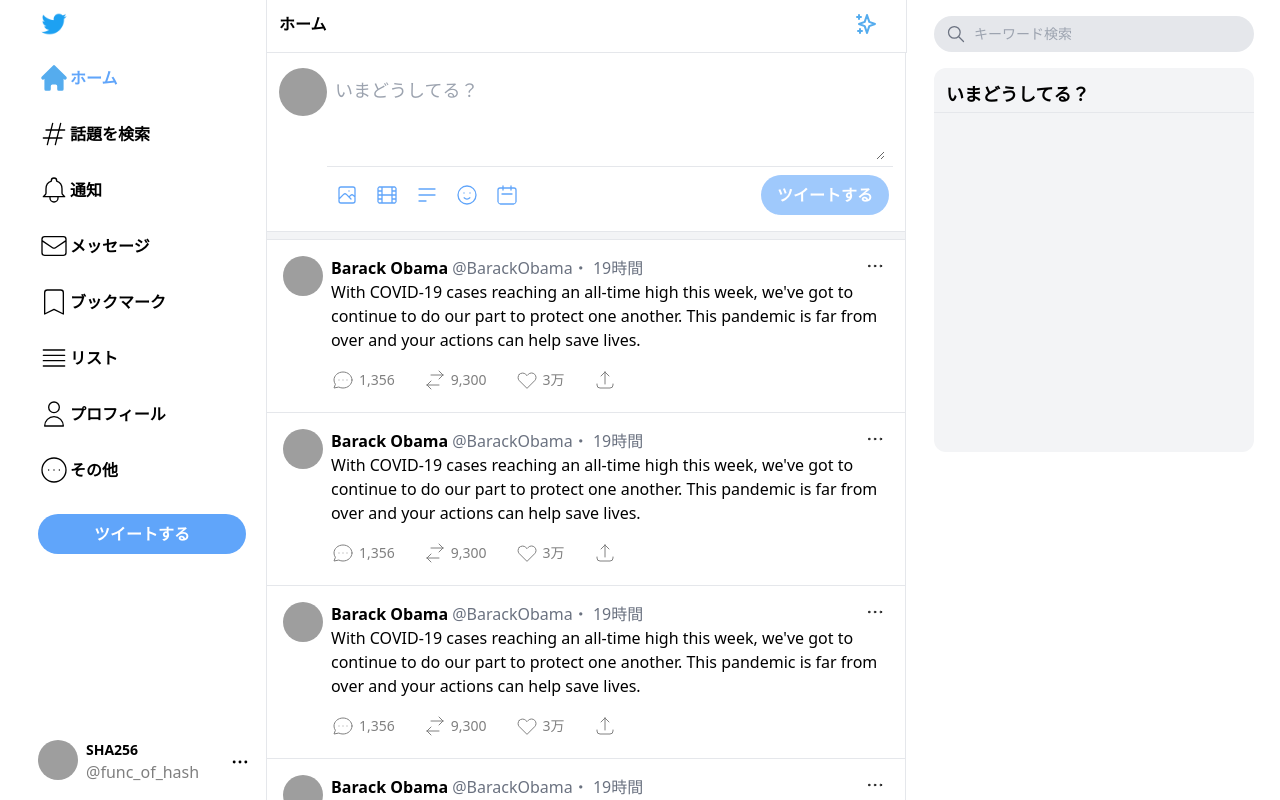
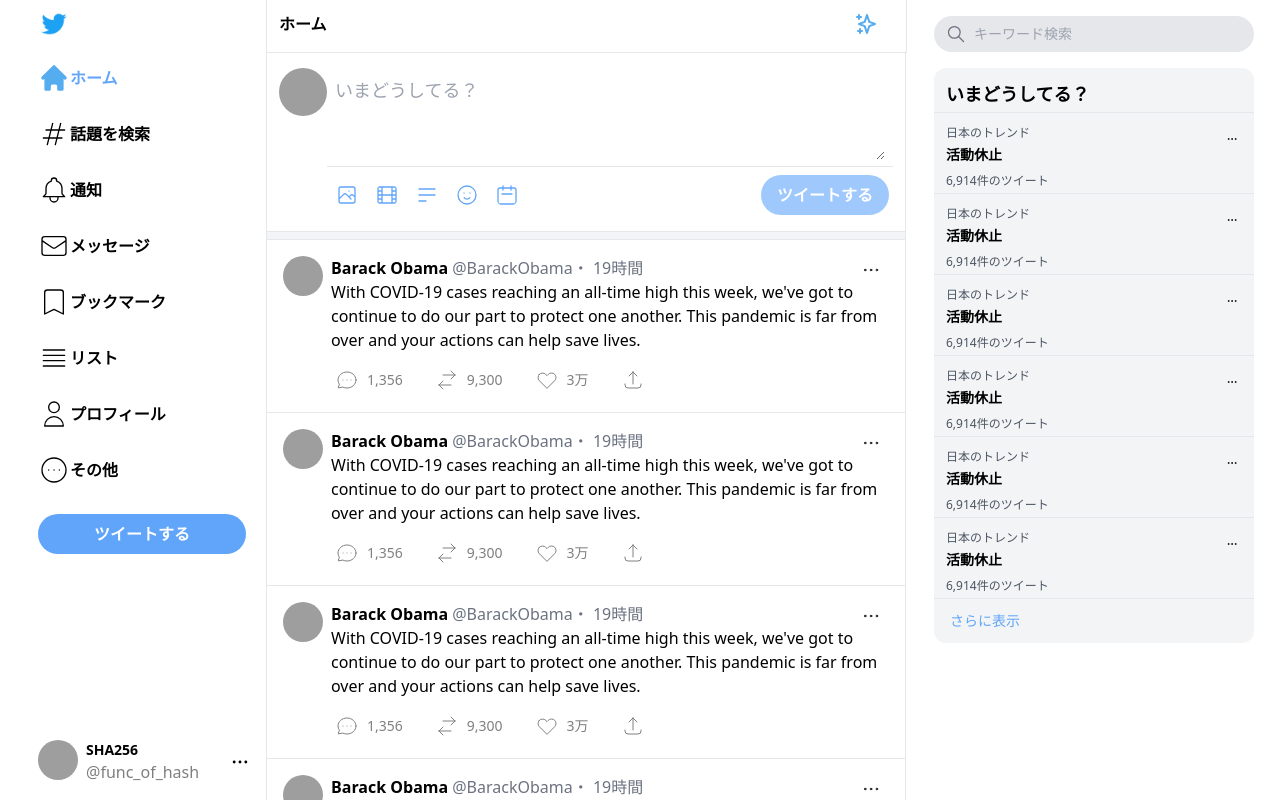
Before and after one commit to Nishino0719/twitter-clone, a Next.js app: page /home in a window 1280 px wide. Built offline with nearby package versions, Linux system fonts and the light colour scheme; grey boxes are pictures that could not be loaded.

Commit message:
:hammer: style(svg): add hover actions color

```diff
--- a/components/card.tsx
+++ b/components/card.tsx
@@ -1,7 +1,7 @@
 import Link from "next/link";
 
 const Card = () => (
-  <div className="flex container p-4 border-b">
+  <div className="flex container p-4 border-b hover:bg-gray-100 cursor-pointer">
     <img
       src="https://pbs.twimg.com/profile_images/1329647526807543809/2SGvnHYV_400x400.jpg"
       className="w-10 h-10 rounded-full mr-2"
@@ -18,8 +18,7 @@
           xmlns="http://www.w3.org/2000/svg"
           fill="none"
           viewBox="0 0 24 24"
-          stroke="black"
-          className="absolute right-1 w-5"
+          className="absolute right-1 w-7 h-7 rounded-full p-1 stroke-current text-black hover:text-blue-400 hover:bg-blue-50 top-0 cursor-pointer"
         >
           <path
             strokeLinecap="round"
@@ -41,7 +40,7 @@
             fill="none"
             viewBox="0 0 24 24"
             stroke="currentColor"
-            className="w-6 opacity-50"
+            className="w-8 h-8 rounded-full p-1 stroke-current text-black opacity-50 hover:text-blue-700 hover:bg-blue-100 top-0 cursor-pointer"
           >
             <path
               strokeLinecap="round"
@@ -57,8 +56,7 @@
             xmlns="http://www.w3.org/2000/svg"
             fill="none"
             viewBox="0 0 24 24"
-            stroke="currentColor"
-            className="w-6 opacity-50"
+            className="w-8 h-8 rounded-full p-1 stroke-current text-black opacity-50 hover:text-green-800 hover:bg-green-100 top-0 cursor-pointer"
           >
             <path
               strokeLinecap="round"
@@ -74,8 +72,7 @@
             xmlns="http://www.w3.org/2000/svg"
             fill="none"
             viewBox="0 0 24 24"
-            stroke="currentColor"
-            className="w-6 opacity-50"
+            className="w-8 h-8 rounded-full p-1 stroke-current text-black opacity-50 hover:text-red-700 hover:bg-red-100 top-0 cursor-pointer"
           >
             <path
               strokeLinecap="round"
@@ -90,8 +87,7 @@
           xmlns="http://www.w3.org/2000/svg"
           fill="none"
           viewBox="0 0 24 24"
-          stroke="currentColor"
-          className="w-6 opacity-50"
+          className="w-8 h-8 rounded-full p-1 stroke-current text-black opacity-50 hover:text-blue-700 hover:bg-blue-100 top-0 cursor-pointer"
         >
           <path
             strokeLinecap="round"
--- a/components/recommended.tsx
+++ b/components/recommended.tsx
@@ -1,11 +1,22 @@
+import TrendCard from "./trendcard";
+
 const Recommended = () => (
-  <div className="text-center w-64 xl:w-80 mt-4 ml-7 lg:block hidden">
+  <div className="w-64 xl:w-80 mt-4 ml-7 lg:block hidden">
     <div
-      className="py-2 h-96 text-sm text-left bg-gray-100 rounded-xl block"
+      className="pt-2 h-auto text-sm text-left bg-gray-100 rounded-xl block"
       placeholder="おすすめのユーザー検索"
     >
       <h3 className="font-bold text-lg border-b pl-3 py-1">いまどうしてる？</h3>
       {/* TODO: トレンド一覧 */}
+      <TrendCard></TrendCard>
+      <TrendCard></TrendCard>
+      <TrendCard></TrendCard>
+      <TrendCard></TrendCard>
+      <TrendCard></TrendCard>
+      <TrendCard></TrendCard>
+      <button className="text-sm px-4 py-3 text-left rounded-b-xl hover:bg-gray-200 text-blue-400 w-full">
+        さらに表示
+      </button>
     </div>
   </div>
 );
--- a/components/trendcard.tsx
+++ b/components/trendcard.tsx
@@ -7,8 +7,7 @@
             xmlns="http://www.w3.org/2000/svg"
             fill="none"
             viewBox="0 0 24 24"
-            stroke="black"
-            className="absolute right-1 w-5"
+            className="absolute right-1 w-7 h-7 rounded-full p-2 stroke-current text-black hover:text-blue-800 hover:bg-blue-200"
           >
             <path
               strokeLinecap="round"
```
